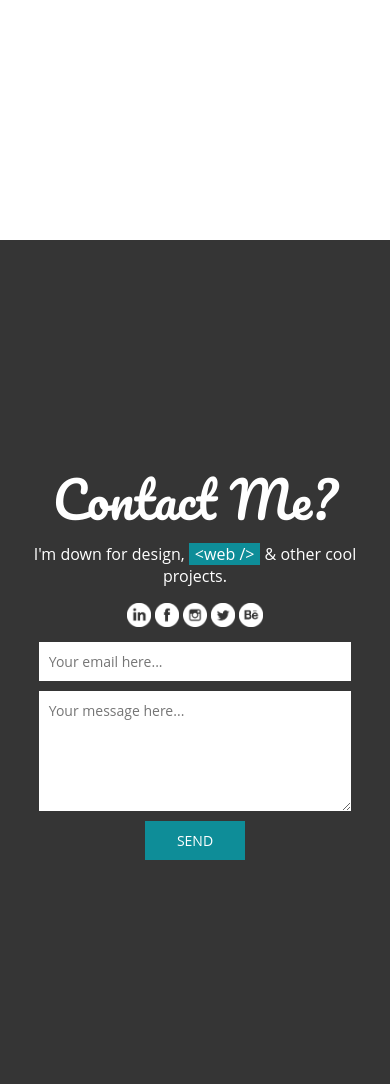
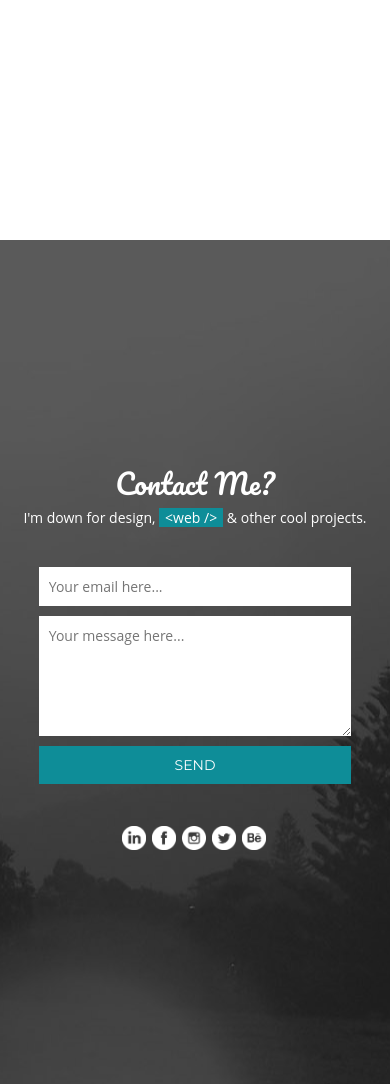
Before and after one commit to jezekab/personal-website, a PHP site: page / in a window 390 px wide. Shown: the part 1448-2532 px from the top of the page. Run offline with PHP 8.4, Linux system fonts and the light colour scheme.

Commit message:
html for contact page completed (including media queries)

```diff
--- a/index.html
+++ b/index.html
@@ -87,17 +87,22 @@
       <h3>Contact Me?</h3>
       <p>I'm down for design, <span class="code">&lt;web /&gt;</span> & other cool projects.</p>
 
+      <form>
+        <!--<div id="round">
+        </div>-->
+        <input name="email" placeholder="Your email here..." type="text" required >
+        <textarea name="message" placeholder="Your message here..." required></textarea>
+        <input name="Hello" id="send" type="submit" value="Send">
+
+      </form>
+      <br>
+      <!--<p>Or contact me on social media:</p>-->
+
       <a href="https://www.linkedin.com/in/jessica-barron-37484095"><img alt="linkedin" src="images/social/linkedin.png"></a>
       <a href="https://www.facebook.com/designerbarron/"><img alt="facebook" src="images/social/facebook.png"></a>
       <a href="https://instagram.com/jezekab"><img alt="instagram" src="images/social/instagram.png"></a>
       <a href="https://twitter.com/jezekab"><img alt="twitter" src="images/social/twitter.png"></a>
       <a href="https://www.behance.net/jezekab"><img alt="behance" src="images/social/behance.png"></a>
-
-      <form>
-        <input name="email" placeholder="Your email here..." type="text" required >
-        <textarea name="message" placeholder="Your message here..." required></textarea>
-        <input name="Hello" id="send" type="submit" value="Send">
-      </form>
 
     </article>
   </section>
--- a/styles/style.css
+++ b/styles/style.css
@@ -174,23 +174,28 @@ span.code {
 section#contact {
   display: table;
   text-align: center;
-  width: 100%; }
+  width: 100%;
+  background-image: url("../images/bg2.jpg");
+  background-position: center; }
   section#contact article {
     display: table-cell;
     vertical-align: middle; }
     section#contact article h3 {
       color: white;
-      font-size: 80px;
+      font-size: 70px;
       margin: 0; }
     section#contact article p {
-      margin-top: 0px;
-      font-size: 20px; }
+      font-size: 20px;
+      margin-top: -10px; }
     section#contact article img {
-      width: 24px; }
+      width: 24px;
+      margin: 10px 2px 10px 0; }
+    section#contact article form {
+      margin-top: 40px; }
       section#contact article form input {
         font-family: "Open Sans", sans-serif;
         display: block;
-      width: 600px;
+        width: 700px;
         padding: 10px;
         color: grey;
         font-size: 16px;
@@ -203,14 +208,17 @@ section#contact {
         padding: 10px;
         display: block;
         margin: auto;
-      width: 600px;
+        width: 700px;
         height: 140px;
         border: 0px; }
       section#contact article form #send {
         background-color: #0e8d98;
         color: white;
         text-transform: uppercase;
-      width: 100px; }
+        padding-left: 10px;
+        padding-right: 10px;
+        font-family: "Montserrat", sans-serif;
+        width: 720px; }
 
 @media (max-width: 840px), (max-height: 520px) {
   h1 {
@@ -248,7 +256,12 @@ section#contact {
   section#contact article form textarea {
     font-size: 14px;
     width: 75%;
-    height: 100px; } }
+    height: 100px; }
+  section#contact article form #send {
+    box-sizing: content-box;
+    padding-left: 10px;
+    padding-right: 10px;
+    width: 75%; } }
 @media (max-width: 570px), (max-height: 400px) {
   #main_links {
     display: none; }
@@ -303,6 +316,12 @@ section#contact {
     font-size: 16px; }
   section#about article p {
     margin-top: 0px;
-    font-size: 16px; } }
+    font-size: 16px; }
+
+  section#contact article h3 {
+    font-size: 28px; }
+  section#contact article p {
+    font-size: 14px;
+    margin: 0 20px; } }
 
 /*# sourceMappingURL=style.css.map */
--- a/styles/style.scss
+++ b/styles/style.scss
@@ -221,6 +221,8 @@ section#contact {
   display: table;
   text-align: center;
   width: 100%;
+  background-image: url("../images/bg2.jpg");
+  background-position: center;
 
   article {
     display: table-cell;
@@ -228,25 +230,29 @@ section#contact {
 
     h3 {
       color: white;
-      font-size: 80px;
+      font-size: 70px;
       margin: 0;
     }
 
     p {
-      margin-top: 0px;
       font-size: 20px;
+      margin-top: -10px;
     }
 
     img {
       width: 24px;
+      margin: 10px 2px 10px 0;
     }
 
     form {
 
+      margin-top: 40px;
+
+
       input {
         font-family: $text_font;
         display: block;
-        width: 600px;
+        width: 700px;
         padding: 10px;
         color: grey;
         font-size: 16px;
@@ -261,7 +267,7 @@ section#contact {
         padding: 10px;
         display: block;
         margin: auto;
-        width: 600px;
+        width: 700px;
         height: 140px;
         border: 0px;
       }
@@ -270,7 +276,11 @@ section#contact {
         background-color: $blue;
         color: white;
         text-transform: uppercase;
-        width: 100px;
+        padding-left: 10px;
+        padding-right: 10px;
+        font-family: $decor_font;
+        width: 720px;
+
       }
     }
   }
@@ -330,6 +340,13 @@ section#contact {
           font-size: 14px;
           width: 75%;
           height: 100px;
+        }
+
+        #send {
+          box-sizing: content-box;
+          padding-left: 10px;
+          padding-right: 10px;
+          width: 75%;
         }
       }
     }
@@ -408,4 +425,19 @@ section#contact {
       font-size: 16px;
     }
   }
+
+  section#contact {
+    article {
+
+      h3 {
+        font-size: 28px;
+      }
+      p {
+        font-size: 14px;
+        margin: 0 20px;
+      }
+
+    }
+
+  }
 }
```
Also changed, not shown: images/bg2.jpg (added), 1 other file. Lines whose indentation alone changed are shown as unchanged.
